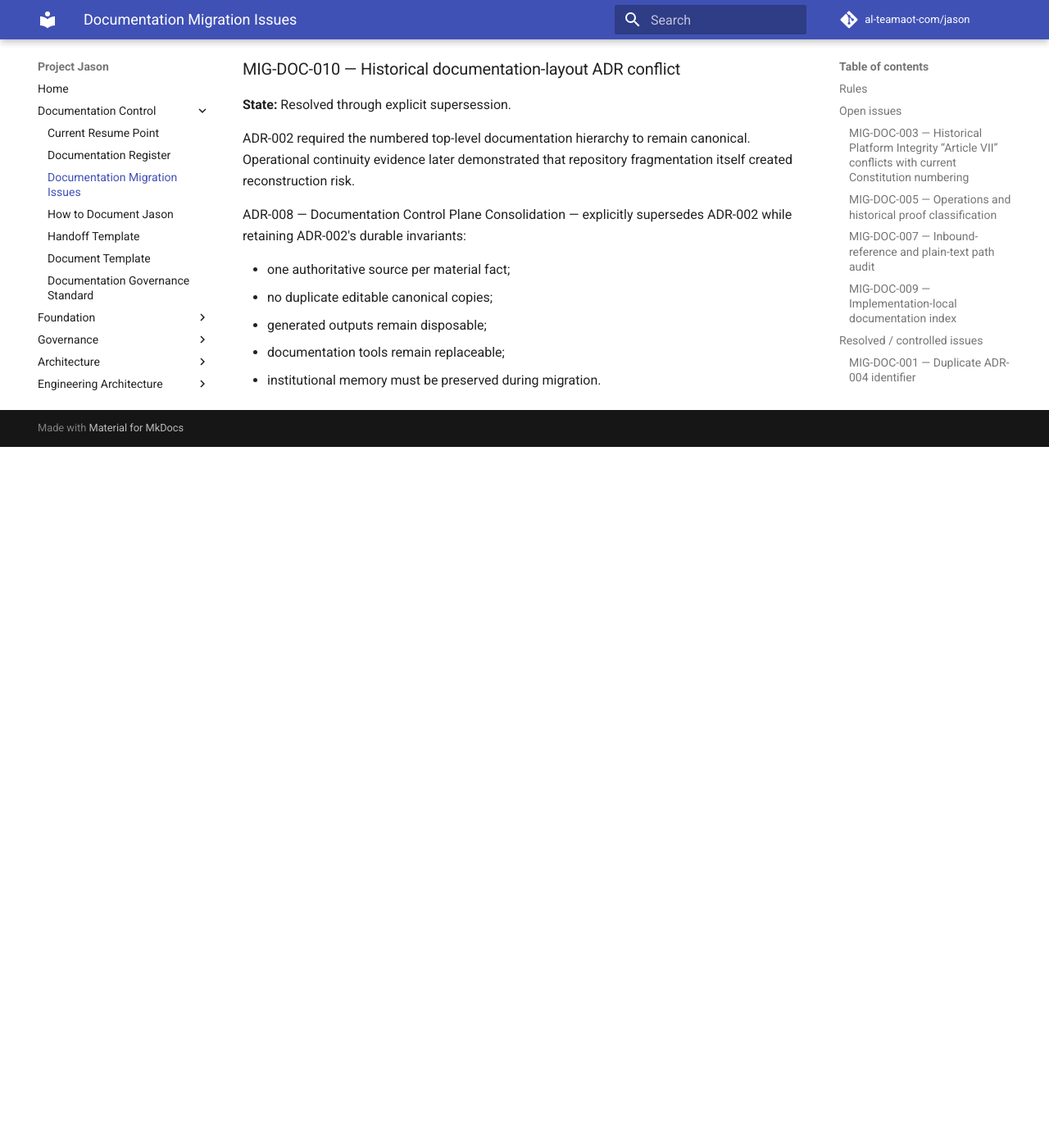
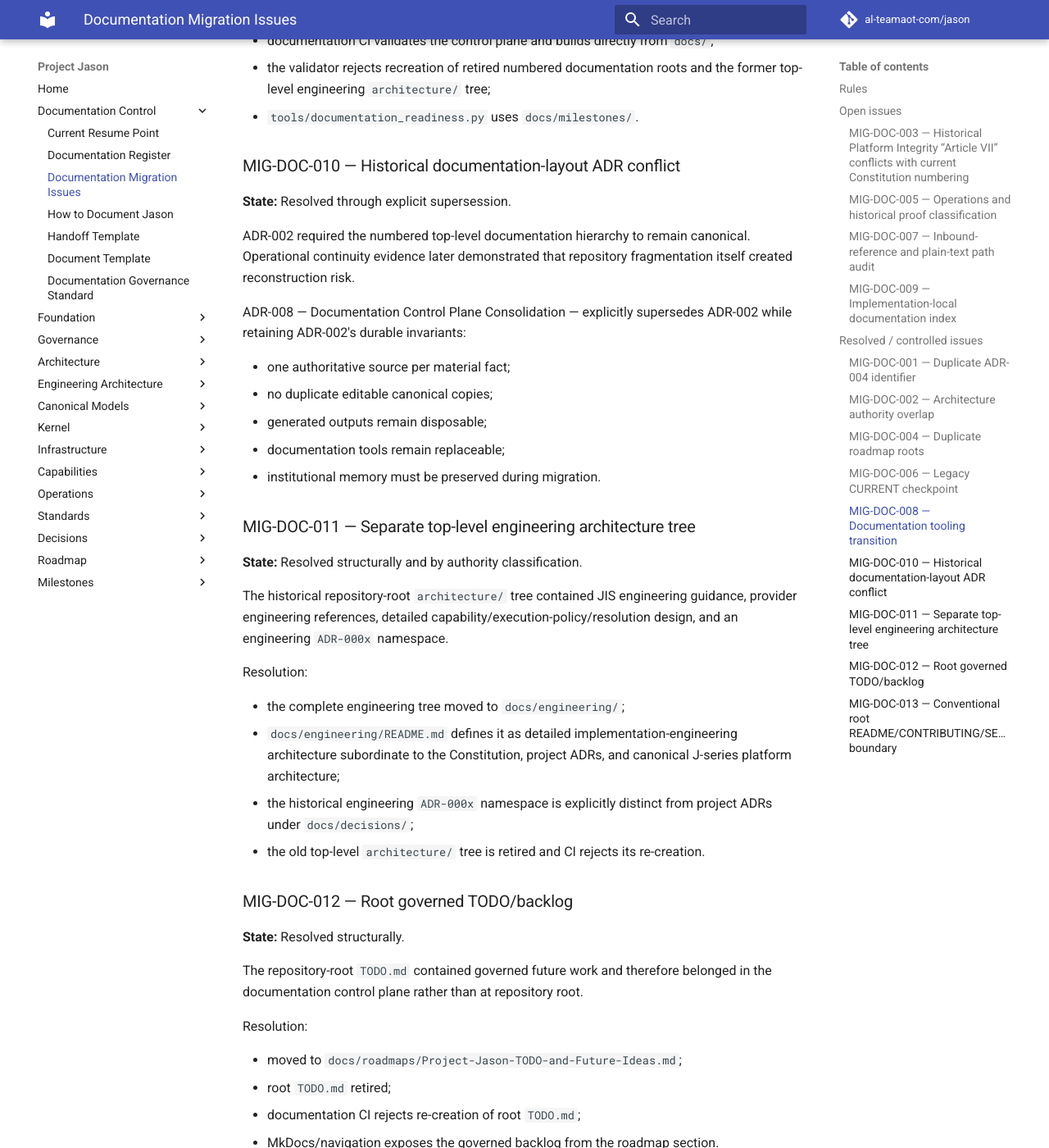
Before and after one commit to al-teamaot-com/jason, an MkDocs documentation site: the page built from docs/control/DOCUMENTATION-MIGRATION-ISSUES.md, in a window 1280 px wide and 1400 px high, scrolled down 3968 px. Shown: the whole window at 82% size. Built offline with MkDocs 1.6.1 and Material for MkDocs 9.7.7, drawn with Linux system fonts in a browser that asks for light colours; comment, search, counter and statistics services are not loaded; before the commit the page ends 4513 px from its top, so only the background shows below that; some of the changed text lies outside the part shown.

Commit message:
Record engineering and backlog migration resolutions

```diff
--- a/docs/control/DOCUMENTATION-MIGRATION-ISSUES.md
+++ b/docs/control/DOCUMENTATION-MIGRATION-ISSUES.md
@@ -54,7 +54,7 @@
 
 **State:** Open until final consolidated-tree CI/path audit is green.
 
-All historical numbered human-documentation roots have now been physically retired. Strict MkDocs validation catches Markdown link breakage, but plain-text references to old paths may remain intentionally or accidentally.
+All historical numbered human-documentation roots and the former top-level engineering `architecture/` tree have now been physically retired. Strict MkDocs validation catches Markdown link breakage, but plain-text references to old paths may remain intentionally or accidentally.
 
 Required work:
 
@@ -68,7 +68,7 @@
 
 **State:** Open — structural consolidation complete.
 
-Implementation-local README files may remain beside code, connectors, deployment packages, and schemas when adjacency is useful. A final index/audit is needed to ensure no material architecture, governance, authority, or operating rule exists only in an unindexed implementation README.
+Implementation-local README files may remain beside code, connectors, deployment packages, and schemas when adjacency is useful. A final index/audit is needed to ensure no material architecture, governance, authority, security, or operating rule exists only in an unindexed implementation README.
 
 The preferred outcome is not copying every README into `docs/`; it is making material implementation documentation discoverable and ensuring governed rules have canonical human-facing owners.
 
@@ -86,7 +86,7 @@
 - Teams proactive messaging is corrected to `ADR-007`;
 - ADR-007 contains an explicit identifier-correction note stating that architectural meaning was not changed;
 - ADR-005 and ADR-006 remain unchanged;
-- all ADRs are consolidated under `docs/decisions/`.
+- all project ADRs are consolidated under `docs/decisions/`.
 
 ### MIG-DOC-002 — Architecture authority overlap
 
@@ -102,7 +102,9 @@
 
 The active capability register is now `docs/roadmaps/Jason-Capability-Register.md`.
 
-The older `07-Roadmap/Jason-Roadmap.md` was preserved as `docs/archive/roadmaps/Jason-Roadmap-Historical.md` with explicit Historical/Superseded classification.
+Machine-readable roadmap status is now `docs/roadmaps/Jason-Roadmap-Status.json`.
+
+The older narrative `07-Roadmap/Jason-Roadmap.md` was preserved as `docs/archive/roadmaps/Jason-Roadmap-Historical.md` with explicit Historical/Superseded classification.
 
 ### MIG-DOC-006 — Legacy CURRENT checkpoint
 
@@ -124,7 +126,7 @@
 - MkDocs uses `docs_dir: docs` directly;
 - `tools/assemble_docs.py` has been retired;
 - documentation CI validates the control plane and builds directly from `docs/`;
-- the validator rejects recreation of retired numbered documentation roots;
+- the validator rejects recreation of retired numbered documentation roots and the former top-level engineering `architecture/` tree;
 - `tools/documentation_readiness.py` uses `docs/milestones/`.
 
 ### MIG-DOC-010 — Historical documentation-layout ADR conflict
@@ -140,3 +142,41 @@
 - generated outputs remain disposable;
 - documentation tools remain replaceable;
 - institutional memory must be preserved during migration.
+
+### MIG-DOC-011 — Separate top-level engineering architecture tree
+
+**State:** Resolved structurally and by authority classification.
+
+The historical repository-root `architecture/` tree contained JIS engineering guidance, provider engineering references, detailed capability/execution-policy/resolution design, and an engineering `ADR-000x` namespace.
+
+Resolution:
+
+- the complete engineering tree moved to `docs/engineering/`;
+- `docs/engineering/README.md` defines it as detailed implementation-engineering architecture subordinate to the Constitution, project ADRs, and canonical J-series platform architecture;
+- the historical engineering `ADR-000x` namespace is explicitly distinct from project ADRs under `docs/decisions/`;
+- the old top-level `architecture/` tree is retired and CI rejects its re-creation.
+
+### MIG-DOC-012 — Root governed TODO/backlog
+
+**State:** Resolved structurally.
+
+The repository-root `TODO.md` contained governed future work and therefore belonged in the documentation control plane rather than at repository root.
+
+Resolution:
+
+- moved to `docs/roadmaps/Project-Jason-TODO-and-Future-Ideas.md`;
+- root `TODO.md` retired;
+- documentation CI rejects re-creation of root `TODO.md`;
+- MkDocs/navigation exposes the governed backlog from the roadmap section.
+
+### MIG-DOC-013 — Conventional root README/CONTRIBUTING/SECURITY boundary
+
+**State:** Controlled.
+
+`README.md`, `CONTRIBUTING.md`, and `SECURITY.md` remain at repository root because they are conventional repository entry/control files used by GitHub and contributors.
+
+They are not parallel durable documentation authorities:
+
+- README directs readers to `docs/index.md`;
+- CONTRIBUTING requires the governed documentation process and `HOW-TO-DOCUMENT-JASON.md`;
+- SECURITY handles reporting/security invariants while directing durable architecture/current-state questions to governed documentation and System Registry evidence.
```
